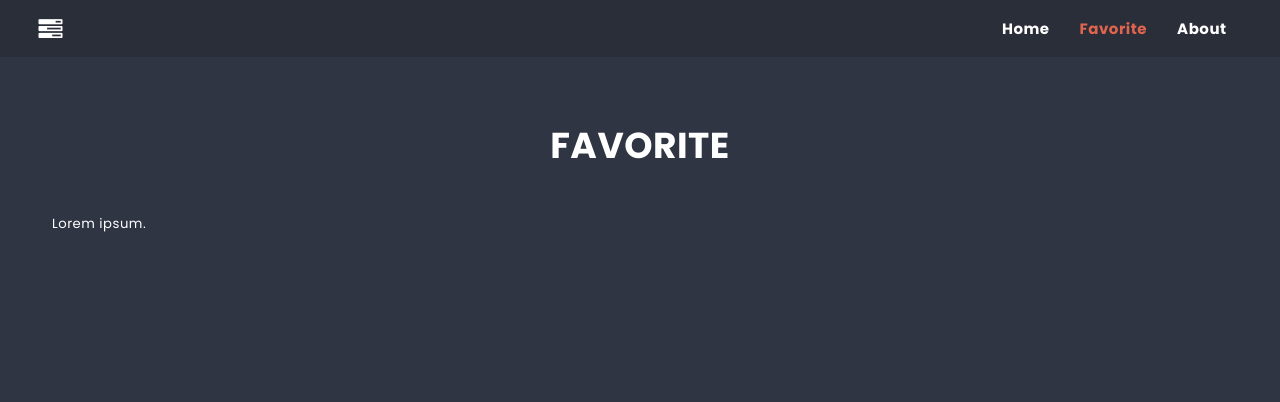
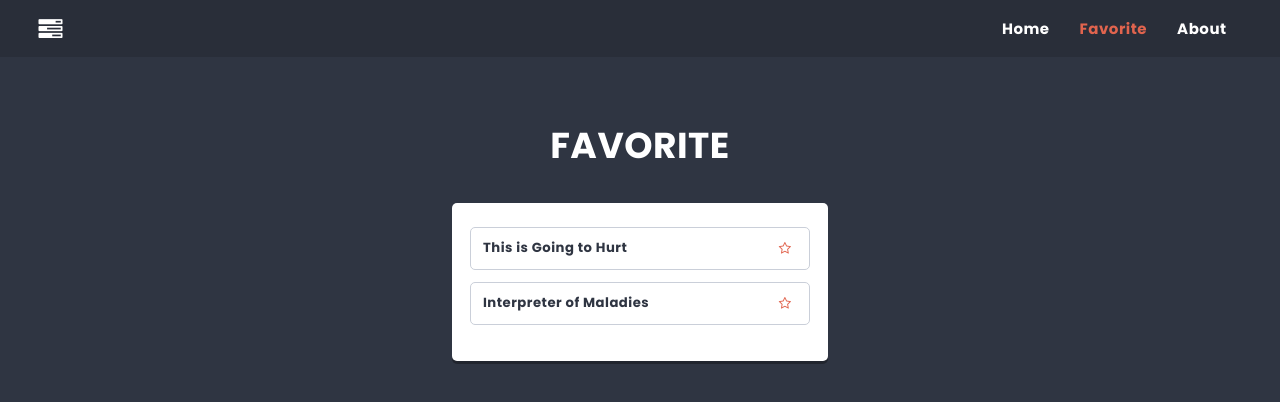
Before and after one commit to luqol/project-react-toDoApp, a React (Create React App) app: page /favorite in a window 1280 px wide. Shown: the top 402 px of the page. Built offline with nearby package versions, Linux system fonts and the light colour scheme.

Commit message:
Add favoriteCards

```diff
--- a/package.json
+++ b/package.json
@@ -6,6 +6,7 @@
     "@testing-library/jest-dom": "^5.17.0",
     "@testing-library/react": "^13.4.0",
     "@testing-library/user-event": "^13.5.0",
+    "clsx": "^2.1.0",
     "font-awesome": "^4.7.0",
     "react": "^18.2.0",
     "react-dom": "^18.2.0",
--- a/src/components/Card/Card.js
+++ b/src/components/Card/Card.js
@@ -1,8 +1,23 @@
+import clsx from 'clsx';
 import styles from './Card.module.scss';
+import { useDispatch } from 'react-redux';
+import { updateCardFavorite } from '../../redux/store';
 
-const Card = props =>{
+
+
+const Card = ({id, title, isFavorite}) => {
+  const dispatch = useDispatch();
+  const handleButton = e =>{
+    e.preventDefault();
+    dispatch( updateCardFavorite(id) );
+  };
+
   return(
-    <li className={styles.card} >{props.title}</li>
+    <li className={styles.card} >{title}
+      <button onClick={handleButton} className={styles.btnStar}>
+        <i className={clsx('fa fa-star-o', isFavorite && styles.isFavorite)}></i>
+      </button>
+    </li>
   );
 };
 
--- a/src/components/Card/Card.module.scss
+++ b/src/components/Card/Card.module.scss
@@ -11,3 +11,13 @@
     justify-content: space-between;
     font-weight: bold;
 }
+
+.btnStar{
+    background-color: transparent;
+    border: none;
+    cursor: pointer;
+}
+
+.isFavorite{
+    color: $color-warning;
+}
--- a/src/components/Column/Column.js
+++ b/src/components/Column/Column.js
@@ -15,7 +15,7 @@ const Column = props => {
     <article className={styles.column}>
       <h2 className={styles.title}><span className={styles.icon + ' fa fa-' + props.icon}></span>{props.title}</h2>
       <ul className={styles.cards}>
-        {cards.map(card => <Card key={card.id} title={card.title} />)}
+        {cards.map(card => <Card key={card.id} id={card.id} title={card.title}  isFavorite={card.isFavorite} />)}
       </ul>
       <CardForm columnId={props.id} />
     </article>
--- a/src/components/Favorite/Favorite.js
+++ b/src/components/Favorite/Favorite.js
@@ -1,12 +1,19 @@
+import { useSelector } from 'react-redux';
 import PageTitle from '../PageTitle/PageTitle';
 import styles from './Favorite.module.scss';
+import { getFavoriteCards } from '../../redux/store';
+import Card from '../Card/Card';
 
-const Favorite = () =>{
+const Favorite = () => {
+  const favoriteCards = useSelector( getFavoriteCards );
+
   return(
     <div className={styles.favorite}>
       <PageTitle>Favorite</PageTitle>
-      <p>Lorem ipsum.</p>
-    </div>
+      <ul className={styles.favoriteCards}>
+        {favoriteCards.map(card => <Card key={card.id} id={card.id} title={card.title}  isFavorite={card.isFavorite}  />)}
+      </ul>
+  </div>
   );
 };
 
--- a/src/components/Favorite/Favorite.module.scss
+++ b/src/components/Favorite/Favorite.module.scss
@@ -1,5 +1,16 @@
+@use "sass:math";
 @import '../../styles/settings.scss';
 
 .favorite {
   padding: $base-size;
 }
+
+.favoriteCards{
+  width: calc(33% - 12px);
+  background: $color-light;
+  margin: auto;
+  padding: ($base-size * 2) ($base-size * 1.5);
+  border-radius: $radius;
+  box-shadow: 0 math.div($base-size, 4) 0 rgba(0,0,0,0.3);
+  color: $color-dark;
+}
--- a/src/redux/initialState.js
+++ b/src/redux/initialState.js
@@ -13,25 +13,25 @@ const initialState = {
  ],
   columns: [
     {
-      id: 1,
+      id: '1',
       listId: '1',
       title: 'Books',
       icon: 'book',
     },
     {
-      id: 2,
+      id: '2',
       listId: '1',
       title: 'Movies',
       icon: 'film',
     },
     {
-      id: 3,
+      id: '3',
       listId: '1',
       title: 'Games',
       icon: 'gamepad',
     },
     {
-      id: 4,
+      id: '4',
       listId: '2',
       title: 'Music',
       icon: 'music',
@@ -39,12 +39,12 @@ const initialState = {
   ],
 
   cards: [
-    { id: 1, columnId: 1, title: 'This is Going to Hurt' },
-    { id: 2, columnId: 1, title: 'Interpreter of Maladies' },
-    { id: 3, columnId: 2, title: 'Harry Potter' },
-    { id: 4, columnId: 2, title: 'Star Wars' },
-    { id: 5, columnId: 3, title: 'The Witcher' },
-    { id: 6, columnId: 3, title: 'Skyrim' }
+    { id: '1', columnId: '1', title: 'This is Going to Hurt', isFavorite: true },
+    { id: '2', columnId: '1', title: 'Interpreter of Maladies', isFavorite: true },
+    { id: '3', columnId: '2', title: 'Harry Potter', isFavorite: false},
+    { id: '4', columnId: '2', title: 'Star Wars', isFavorite: false},
+    { id: '5', columnId: '3', title: 'The Witcher', isFavorite: false},
+    { id: '6', columnId: '3', title: 'Skyrim', isFavorite: false}
   ],
 
   searchedPhrase: '',
--- a/src/redux/store.js
+++ b/src/redux/store.js
@@ -7,6 +7,8 @@ import strContains from '../utils/strContains';
 export const getFilteredCards = ({cards, searchedPhrase}, columnId) => cards
   .filter(card => card.columnId === columnId &&
      strContains(card.title, searchedPhrase));
+
+export const getFavoriteCards = state => state.cards.filter( card => card.isFavorite === true );
 
 export const getAllCollumns = ({columns}, listId) => columns.filter(column => column.listId === listId) ;
 
@@ -26,17 +28,23 @@ export const updateSearchPhrase = payload => ({type: 'SEARCH_PHRASE',  payload})
 
 export const addList = payload => ({type: 'ADD_LIST', payload});
 
+export const updateCardFavorite = payload => ({type: 'TOGGLE_CARD_FAVORITE', payload});
+
 const reducer = (state, action) => {
 
   switch(action.type){
     case 'ADD_COLUMN':
       return { ...state, columns: [...state.columns, {id: shortid(), ...action.payload}]};
     case 'ADD_CARD':
-      return {...state, cards: [...state.cards, {id: shortid(), ...action.payload}]};
+      return {...state, cards: [...state.cards, {id: shortid(), ...action.payload, isFavorite: false}]};
     case 'SEARCH_PHRASE':
       return {...state, searchedPhrase: action.payload};
     case 'ADD_LIST':
       return {...state, lists: [...state.lists, {id: shortid(), ...action.payload}]};
+      case 'TOGGLE_CARD_FAVORITE':
+      return { ...state, cards: state.cards.map(card =>
+        (card.id === action.payload) ? { ...card, isFavorite: !card.isFavorite } : card
+        ) };
     default:
       return state;
     }
```
Also changed, not shown: 1 other file (tests, documents, lock files or other folders).
